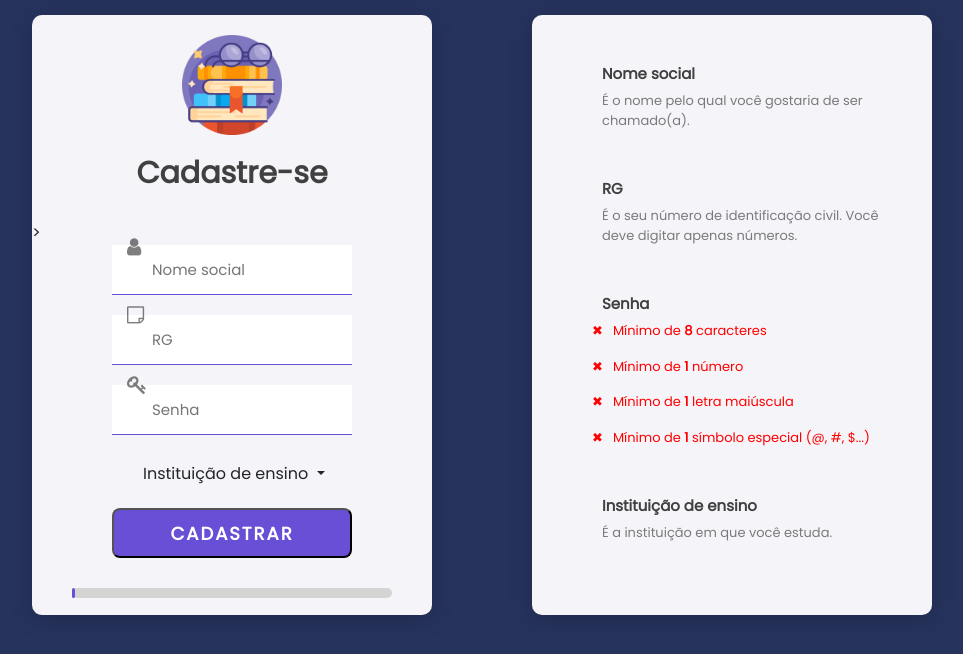
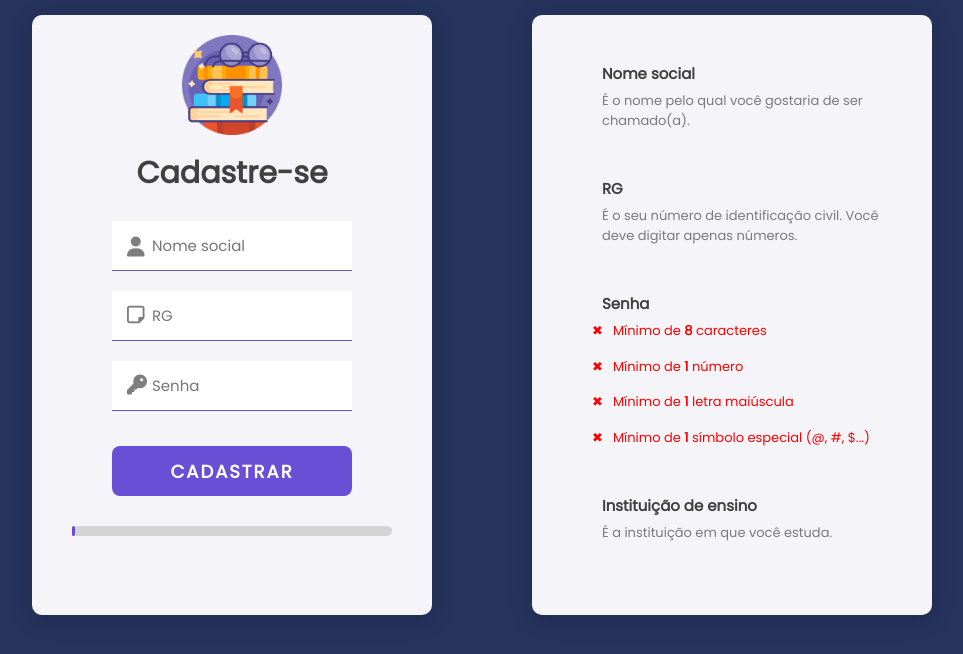
Before and after one commit to laise18x/tcc_acau, a PHP site: page /cadastro.html in a window 1280 px wide. Shown: the top 654 px of the page, without its empty margins (218-1181 px from the left). Run offline with PHP 8.4, Linux system fonts and the light colour scheme; some libraries are stand-ins or nearby versions.

Commit message:
Alterações de bordas nos botões do cadastro e configurações, e ícones do cadastro

```diff
--- a/cadastro.css
+++ b/cadastro.css
@@ -47,7 +47,6 @@ h4 {
   color: green;
 }
 
-
 input.nome , .rg , .senha {
 	height: 50px;
 	width: 60%;
@@ -71,6 +70,7 @@ button.submit {
 	font-weight: bold;
 	background-color: #694ED6;
 	border-radius: 8px;
+	border: 0px;
 	padding: 5px 20px;
 	height: 50px;
 	width: 60%;
--- a/cadastro.html
+++ b/cadastro.html
@@ -11,7 +11,8 @@
 	<!-- Estilo customizado -->
 	<link rel="stylesheet" type="text/css" href="cadastro.css">
 	<link href='https://fonts.googleapis.com/css?family=Poppins' rel='stylesheet'>
-	<link rel="stylesheet" href="https://cdnjs.cloudflare.com/ajax/libs/font-awesome/4.7.0/css/font-awesome.min.css">
+	<!--Font Awesome Icons-->
+  <script src="https://kit.fontawesome.com/c38b27744a.js" crossorigin="anonymous"></script>
 
 </head>
 <body>
@@ -22,7 +23,7 @@
 		<h1>Cadastre-se</h1>
 
 		<form action="cadastro_script.php" method="POST" >
-			<?php include_once 'conexao.php';?>>
+			<?php include_once 'conexao.php';?>
 
 			<div class="div_nome">
 				<i class="fa fa-user icon"></i>
@@ -41,17 +42,6 @@
 
 				<input class="senha" type="password" name="senha" id="psw"
 				placeholder="Senha" pattern="(?=.*\d)(?=.*[a-z])(?=.*[A-Z]).{8,}" minlength="8" required>
-			</div>
-
-			<div class="dropdown">
-			  <button class="btn dropdown-toggle" type="button" id="dropdownMenuButton" data-toggle="dropdown" aria-haspopup="true" aria-expanded="false">
-			    Instituição de ensino
-			  </button>
-			  <div class="dropdown-menu" aria-labelledby="dropdownMenuButton">
-			    <a class="dropdown-item" href="#">Instituição 1</a>
-			    <a class="dropdown-item" href="#">Instituição 2</a>
-			    <a class="dropdown-item" href="#">Instituição 3</a>
-			  </div>
 			</div>
 
 			<div>
--- a/configuracoes.css
+++ b/configuracoes.css
@@ -43,6 +43,7 @@ button {
 	font-weight: bold;
 	background-color: #694ED6;
 	border-radius: 8px;
+	border: 0px;
 	height: 40px;
 	width: 200px;
 	margin-top: 150px;
--- a/configuracoes.html
+++ b/configuracoes.html
@@ -34,7 +34,7 @@
 
       <nav class="navbar navbar-expand-lg">
       <div class="container-fluid">
-        <a class="navbar-brand" href="#">Sair</a>
+        <a class="navbar-brand" href="login.html">Sair</a>
         <button
           class="navbar-toggler"
           type="button"
--- a/fluxograma.html
+++ b/fluxograma.html
@@ -47,7 +47,7 @@
 
       <nav class="navbar navbar-expand-lg">
         <div class="container-fluid">
-          <a class="navbar-brand" href="#">Sair</a>
+          <a class="navbar-brand" href="login.html">Sair</a>
           <button
             class="navbar-toggler"
             type="button"
--- a/login.html
+++ b/login.html
@@ -38,8 +38,7 @@
 			</div>
 
 			<div>
-				<a href="">Criar uma conta</a>
-				<a href="">Esqueceu a senha?</a>
+				<a href="cadastro.html">Criar uma conta</a>
 			</div>
 
 		</form>
```
Also changed, not shown: forum.html (+0 -15 lines).
